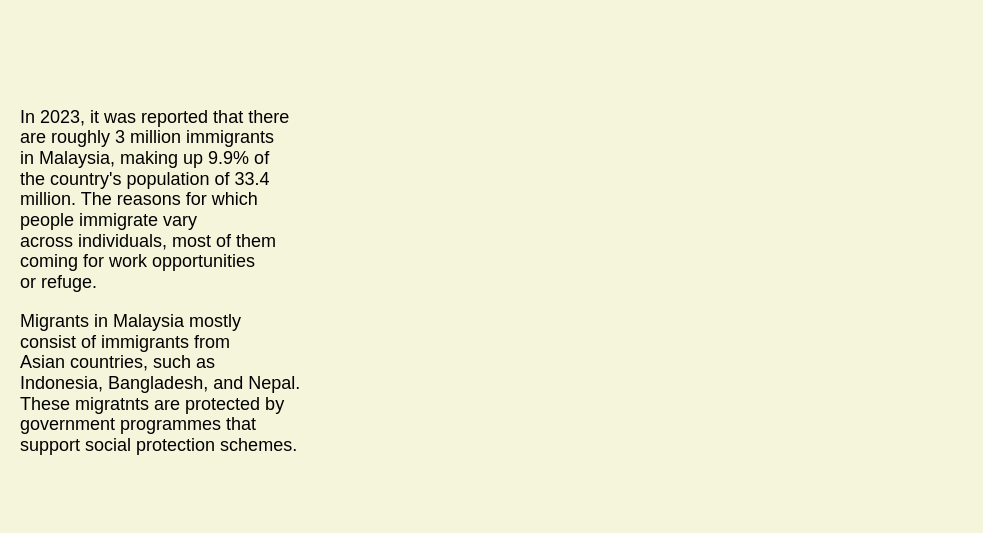
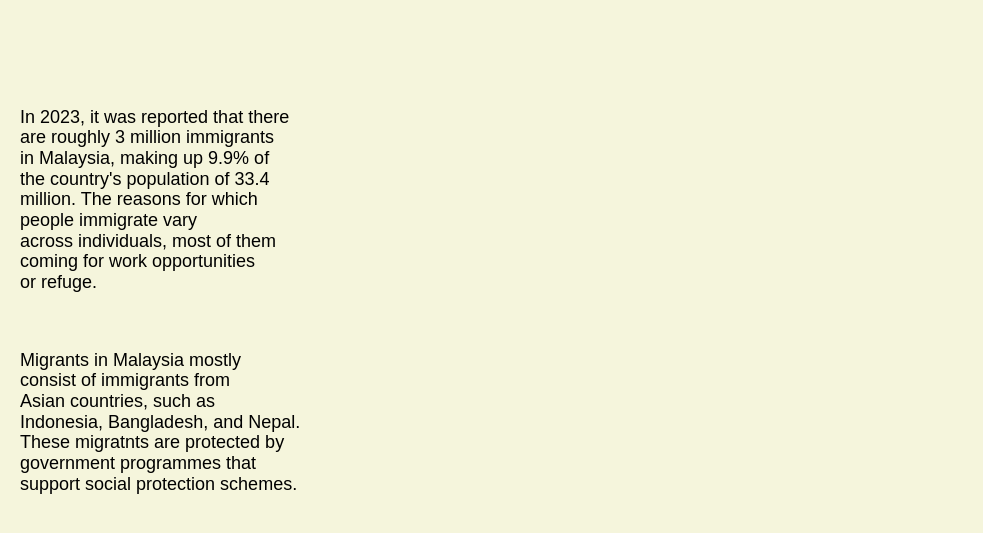
Before and after one commit to ElisabethCWY/Data_Vis_2, a plain HTML site: page index.html in a window 1280 px wide. Shown: the part 61-594 px from the top of the page, without its empty margins (0-983 px from the left). Drawn offline with nearby package versions, Linux system fonts and the light colour scheme; a script that the page names is missing.

Commit message:
Added break between 1st adn 2nd paragraph

```diff
--- a/index.html
+++ b/index.html
@@ -27,7 +27,7 @@
                 <div style="position: absolute; top: 20px; left: 0; width: 25%; padding: 10px; padding-left: 20px; color: black; text-align: left;font-size: 18px;">
                     <p> In 2023, it was reported that there<br>are roughly 3 million immigrants<br>in Malaysia, making
                         up 9.9% of<br>the country's population of 33.4 <br>million. The reasons for which <br>people immigrate
-                        vary<br> across individuals, most of them<br> coming for work opportunities<br> or refuge.</p> <p> Migrants in Malaysia
+                        vary<br> across individuals, most of them<br> coming for work opportunities<br> or refuge.</p> <br> <p> Migrants in Malaysia
                         mostly <br>consist of immigrants from <br>Asian countries, such as<br> Indonesia, Bangladesh, and Nepal.<br>  These migratnts are
                         protected by <br>government programmes that <br>support social protection schemes. </p>
                 </div>
```
